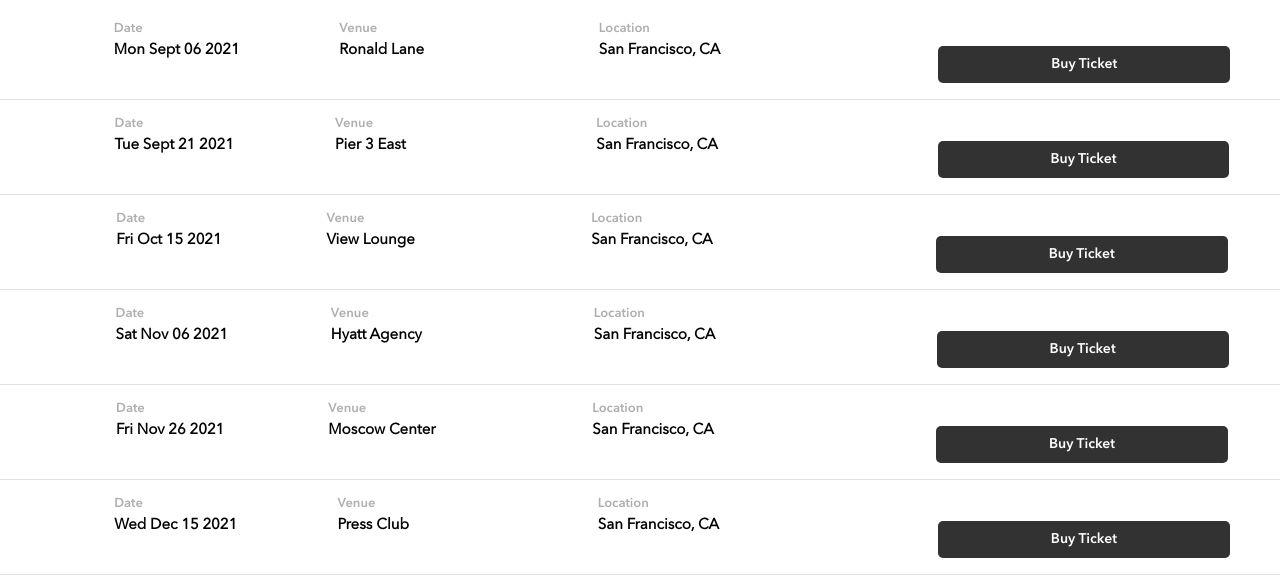
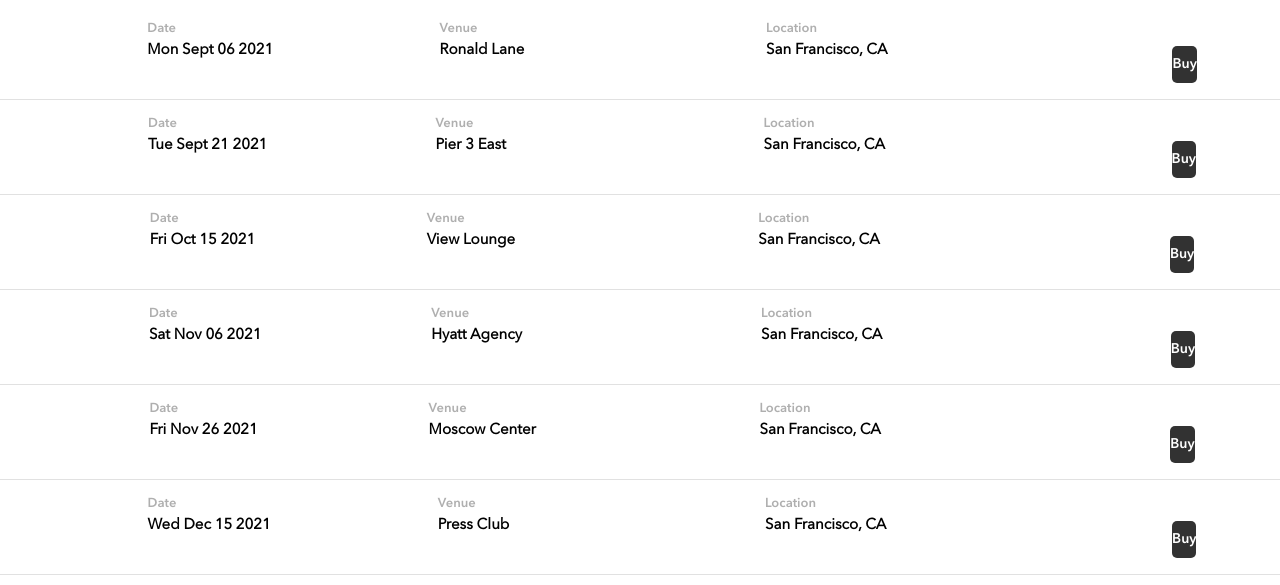
Before and after one commit to KappaTrooper/ajay-singh-bandsite, a plain HTML site: page pages/shows.html in a window 1280 px wide. Shown: the part 799-1384 px from the top of the page. Drawn offline with Linux system fonts and the light colour scheme; files whose address does not match are found by name.

Commit message:
Created Sprint-3

```diff
--- a/styles/shows.scss
+++ b/styles/shows.scss
@@ -307,7 +307,7 @@ nav {
 
 
       &__submit {
-        width: 24%;
+        width: 2%;
       }
 
       &__date {
```
Also changed, not shown: styles/shows.css.
